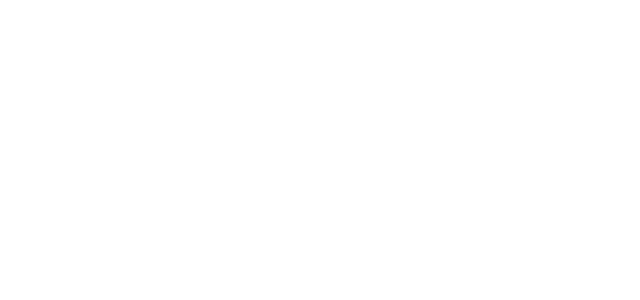
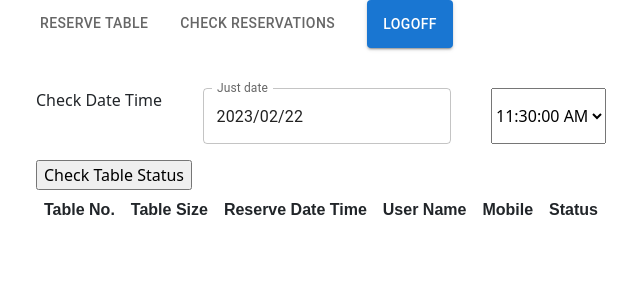
Before and after one commit to cncomkyle/react_hilton_sample, a React (Create React App) app: page /reviewTableStatus in a window 1280 px wide. Before the commit this address had no page. Shown: the top 300 px of the page, without its empty margins (319-959 px from the left). Built offline with nearby package versions, Linux system fonts and the light colour scheme.

Commit message:
add new check table status check page which invoke new graphql API

```diff
--- a/package.json
+++ b/package.json
@@ -44,5 +44,10 @@
       "last 1 firefox version",
       "last 1 safari version"
     ]
+  },
+  "devDependencies": {
+    "cucumber": "^6.0.7",
+    "selenium-webdriver": "^4.8.1",
+    "type": "module"
   }
 }
--- a/src/App.js
+++ b/src/App.js
@@ -9,7 +9,7 @@
 import CheckReservationsPage from "./pages/CheckReservationsPage"
 import LoginPage from './pages/LoginPage'
 import ReserveTablePage from "./pages/ReserveTablePage";
-
+import ReviewTablesStatusPage from "./pages/ReviewTablesStatusPage";
 
 export default function App() {
   const navigate = useNavigate();
@@ -27,6 +27,7 @@
       <Route path='/' element={<LoginPage />} />
       <Route path='/reserveTable' element={<ReserveTablePage />} />
       <Route path='/checkReservations' element={<CheckReservationsPage />} />
+      <Route path='/reviewTableStatus' element={<ReviewTablesStatusPage />} />
     </Routes>
 
 
--- a/src/pages/CheckReservationsPage.js
+++ b/src/pages/CheckReservationsPage.js
@@ -1,6 +1,6 @@
 import React from "react";
-import { useParams, useNavigate } from "react-router-dom";
-import { useState, useEffect, useMemo , useRef} from 'react';
+import { useNavigate } from "react-router-dom";
+import { useState, useEffect, useMemo } from 'react';
 import { useTable } from 'react-table';
 //import { TABLE_COLUMNS } from './table_column';
 import axios from "axios"
@@ -240,6 +240,9 @@
                 >
                     <Tab value="/reserveTable" label="Reserve Table" />
                     <Tab value="/checkReservations" label="Check Reservations" />
+                    {isEmployee && (
+                        <Tab value="/reviewTableStatus" label="Check Table Status" />
+                    )}
                 </Tabs>
                 <Button variant="contained" onClick={logOff}>Logoff</Button>
             </Stack>
@@ -247,6 +250,9 @@
                 {isEmployee && (
                     <div>
                         <form action="" id="reverseTable" >
+                             <p className="item">
+                                &nbsp;
+                            </p>
                             <p className="item">
                                 <label for="userName"> User Name </label>
                                 <input
--- a/src/pages/LoginPage.js
+++ b/src/pages/LoginPage.js
@@ -52,7 +52,7 @@
       <form action="" id="login" method="post" onSubmit={handleSubmit}>
         <h1>Login</h1>
         <p className="item">
-          <label for="userName"> User Name </label>
+          <label> User Name </label>
           <input
             type="userName"
             name="userName"
@@ -62,7 +62,7 @@
           />
         </p>
         <p className="item">
-          <label for="password"> Password </label>
+          <label> Password </label>
           <input
             type="password"
             name="password"
--- a/src/pages/ReserveTablePage.js
+++ b/src/pages/ReserveTablePage.js
@@ -72,12 +72,13 @@
 
 
     }
-
+    const isEmployee = localStorage.getItem("isEmployee") === 'employee';
     const [size, setSize] = useState('2')
     const [userName, setUserName] = useState()
     const [mobile, setMobile] = useState()
     const [reserve_date, setReserve_date] = useState(dayjs(new Date()).format('YYYY/MM/DD'))
     const [reserve_time, setReserve_time] = useState('11:30:00')
+
 
     return (
 
@@ -92,6 +93,9 @@
             >
                 <Tab value="/reserveTable" label="Reserve Table" />
                 <Tab value="/checkReservations" label="Check Reservations" />
+                {isEmployee && (
+                        <Tab value="/reviewTableStatus" label="Check Table Status" />
+                    )}
             </Tabs>
             <ButtonMui variant="contained" onClick={logOff}>Logoff</ButtonMui>
             </Stack>
--- /dev/null
+++ b/src/pages/ReviewTablesStatusPage.js
@@ -0,0 +1,185 @@
+import React from "react";
+import { useNavigate } from "react-router-dom";
+import { useState,  useMemo } from 'react';
+import { useTable } from 'react-table';
+//import { TABLE_COLUMNS } from './table_column';
+import axios from "axios"
+import '../index.css';
+import Tabs from '@mui/material/Tabs';
+import Tab from '@mui/material/Tab';
+import Box from '@mui/material/Box';
+import { Button } from "@mui/material";
+import Stack from '@mui/material/Stack';
+import { setAuthToken } from "./LoginPage";
+
+import dayjs from 'dayjs';
+import TextField from '@mui/material/TextField';
+import { AdapterDayjs } from '@mui/x-date-pickers/AdapterDayjs';
+import { LocalizationProvider } from '@mui/x-date-pickers/LocalizationProvider';
+import { DatePicker } from '@mui/x-date-pickers/DatePicker';
+
+export default function ReviewTablesStatusPage() {
+    const navigate = useNavigate();
+
+
+    const TABLE_COLUMNS = [
+        {
+            Header: 'Table No.',
+            accessor: 'tableNo',
+        },
+        {
+            Header: 'Table Size',
+            accessor: 'size',
+        },
+        {
+            Header: 'Reserve Date Time',
+            accessor: 'reserve_date_time',
+        },
+        {
+            Header: 'User Name',
+            accessor: 'userName',
+        },
+        {
+            Header: 'Mobile',
+            accessor: 'mobile',
+        },
+        {
+            Header: 'Status',
+            accessor: 'status',
+        },
+
+    ];
+
+    const [data, setData] = useState([]);
+    const columns = useMemo(() => TABLE_COLUMNS, []);
+
+    const [check_date, setCheck_date] = useState(dayjs(new Date()).format('YYYY/MM/DD'));
+    const [check_time, setCheck_time] = useState("11:30:00");
+
+
+    const [value, setValue] = React.useState('/reviewTableStatus');
+
+    const handleChange = (event, newValue) => {
+        setValue(newValue);
+        navigate(newValue);
+    };
+    const logOff = () => {
+        setAuthToken()
+        navigate('/')
+    }
+
+    const checkTableStatus = async (e) => {
+
+        // Prevent the default submit and page reload
+        e.preventDefault()
+        await axios
+            .post("http://localhost:3000/graphql",
+            {
+                query : `{
+                    reservedTables(reserve_date_time:"${check_date} ${check_time}")
+                    {tableNo,size,userName, status,reserve_date_time, mobile}
+                }`
+            })
+
+            .then(response => {
+                console.log(response)
+                //handleShow()
+                // Handle response
+                setData(response.data.data.reservedTables)
+            })
+            .catch(err => {
+                console.log(err)
+            })
+        // navigate(0)
+
+    }
+
+    const isEmployee = localStorage.getItem("isEmployee") === 'employee';
+
+    const { getTableProps, getTableBodyProps, headerGroups, rows, prepareRow } =
+        useTable({ columns, data });
+
+
+    return (
+        <Box sx={{ width: '100%' }}>
+            <Stack direction="row" spacing={2}>
+                <Tabs
+                    value={value}
+                    onChange={handleChange}
+                    textColor="secondary"
+                    indicatorColor="secondary"
+                    aria-label="secondary tabs example"
+                >
+                    <Tab value="/reserveTable" label="Reserve Table" />
+                    <Tab value="/checkReservations" label="Check Reservations" />
+                    {isEmployee && (
+                        <Tab value="/reviewTableStatus" label="Check Table Status" />
+                    )}
+                </Tabs>
+                <Button variant="contained" onClick={logOff}>Logoff</Button>
+            </Stack>
+            <div className="container">
+
+                    <div>
+                        <form action="" id="reverseTable" >
+                            <p className="item">
+                                &nbsp;
+                            </p>
+                            <p className="item">
+                                <label> Check Date Time</label>
+                                <LocalizationProvider dateAdapter={AdapterDayjs}>
+                                    <DatePicker
+                                        views={['day']}
+                                        label="Just date"
+                                        value={check_date}
+                                        inputFormat="YYYY/MM/DD"
+                                        onChange={(newValue) => {
+                                            setCheck_date(dayjs(newValue).format('YYYY/MM/DD'));
+                                        }}
+                                        renderInput={(params) => <TextField {...params} helperText={null} />}
+                                    />
+                                </LocalizationProvider>
+                                <select name="check_time" id="check_time" value={check_time} onChange={e => setCheck_time(e.target.value)}>
+                                    <option value="11:30:00">11:30:00 AM</option>
+                                    <option value="17:30:00">17:30:00 PM</option>
+                                </select>
+                            </p>
+                        </form>
+                        <input type="button" value="Check Table Status" onClick={checkTableStatus} />
+                    </div>
+
+                <table {...getTableProps()}>
+                    <thead>
+                        {headerGroups.map((headerGroup) => (
+                            <tr {...headerGroup.getHeaderGroupProps()}>
+                                {headerGroup.headers.map((column) => (
+                                    <th {...column.getHeaderProps()}>
+                                        {column.render('Header')}
+                                    </th>
+                                ))}
+                            </tr>
+                        ))}
+                    </thead>
+                    <tbody {...getTableBodyProps()}>
+                        {rows.map((row) => {
+                            prepareRow(row);
+                            return (
+                                <tr {...row.getRowProps()}>
+                                    {row.cells.map((cell) => {
+                                        return (
+                                            <td {...cell.getCellProps()}>
+                                                {cell.render('Cell')}
+                                            </td>
+                                        );
+                                    })}
+                                </tr>
+                            );
+                        })}
+                    </tbody>
+                </table>
+            </div>
+
+        </Box>
+
+    );
+}
```
Also changed, not shown: 1 other file (tests, documents, lock files or other folders).
